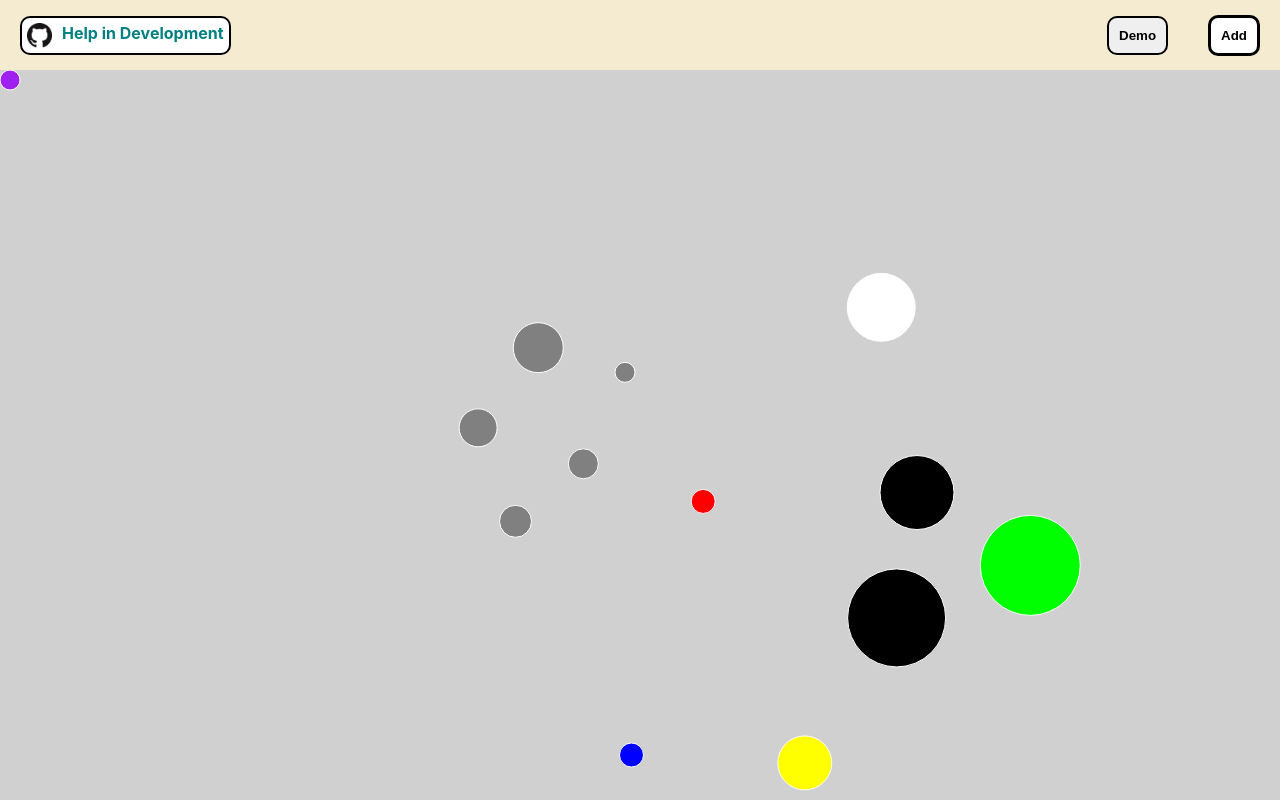
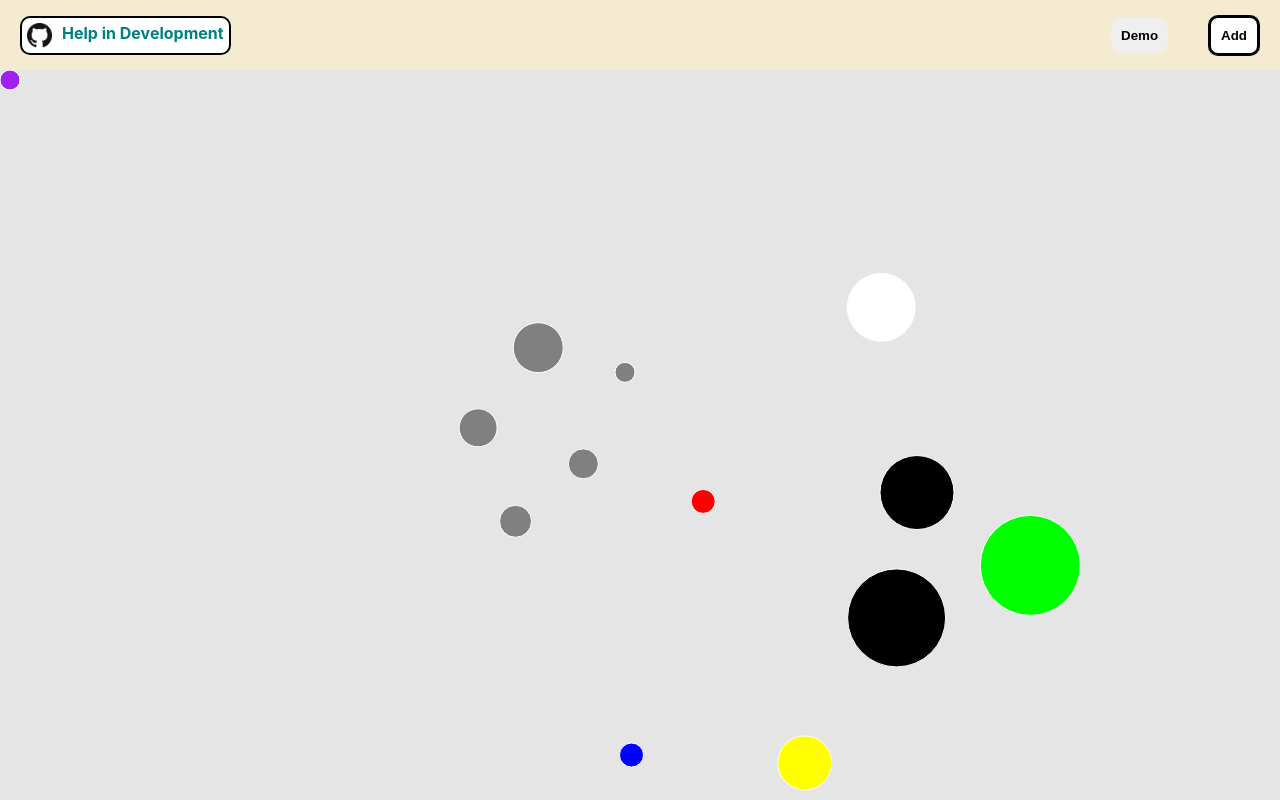
Before and after one commit to 87prashant/MindChart, a React (Create React App) app in the folder packages/client/: page / in a window 1280 px wide. Built offline with nearby package versions, Linux system fonts and the light colour scheme.

Commit message:
fix styles

```diff
--- a/packages/client/src/components/Form.tsx
+++ b/packages/client/src/components/Form.tsx
@@ -17,7 +17,8 @@ const StyledWrapper = styled("div")({
   margin: "auto",
   padding: 15,
   borderRadius: 8,
-  boxShadow: "10px 10px 8px #888888",
+  boxShadow: "10px 10px 8px rgba(0, 0, 0, 0.3)",
+  userSelect: "none"
 });
 
 const Header = styled("div")({
--- a/packages/client/src/components/Header.tsx
+++ b/packages/client/src/components/Header.tsx
@@ -9,6 +9,7 @@ const StyledHeader = styled("div")({
   justifyContent: "flex-end",
   alignItems: "center",
   background: "#F4EBD0",
+  userSelect: "none"
 });
 
 const HelpButton = styled("a")({
@@ -43,9 +44,7 @@ const AddButton = styled("button")({
 
 const DemoButton = styled("button")<{ isDemoActive: boolean }>(
   ({ isDemoActive }) => ({
-    border: isDemoActive
-      ? "2px solid rgba(0, 0, 0)"
-      : "2px solid rgba(0, 0, 0, 0.3)",
+    border: "none",
     padding: "10px",
     margin: "0 20px",
     textDecoration: "none",
@@ -60,8 +59,8 @@ const WarningTooltip = styled("div")({
   position: "absolute",
   width: "10",
   height: "30",
-  top: 55,
-  right: 70,
+  top: 56,
+  right: 63,
   color: "red",
   fontSize: 13,
   display: "none",
--- a/packages/client/src/components/Main.tsx
+++ b/packages/client/src/components/Main.tsx
@@ -9,7 +9,7 @@ import { FormDataType } from "./Form";
 const StyledWrapper = styled("div")({
   height: "calc(100vh - 70px)",
   overflow: "hidden",
-  backgroundColor: "#D0D0D0",
+  backgroundColor: "rgba(0, 0, 0, 0.1)",
   "& svg": {
     "& g": {
       "& circle": {
--- a/packages/client/src/components/MiniChart.tsx
+++ b/packages/client/src/components/MiniChart.tsx
@@ -147,7 +147,7 @@ const MiniChart = (props: Props) => {
       if (!event.active) simulation.alphaTarget(0.3).restart();
       event.subject.fx = event.subject.x;
       event.subject.fy = event.subject.y;
-      handleOtherNodes("fix");
+      handleOtherNodes("fixOtherNodes");
       current!.style.visibility = "hidden";
     }
 
```
Also changed, not shown: packages/client/src/App.tsx (+5 -6 lines).
